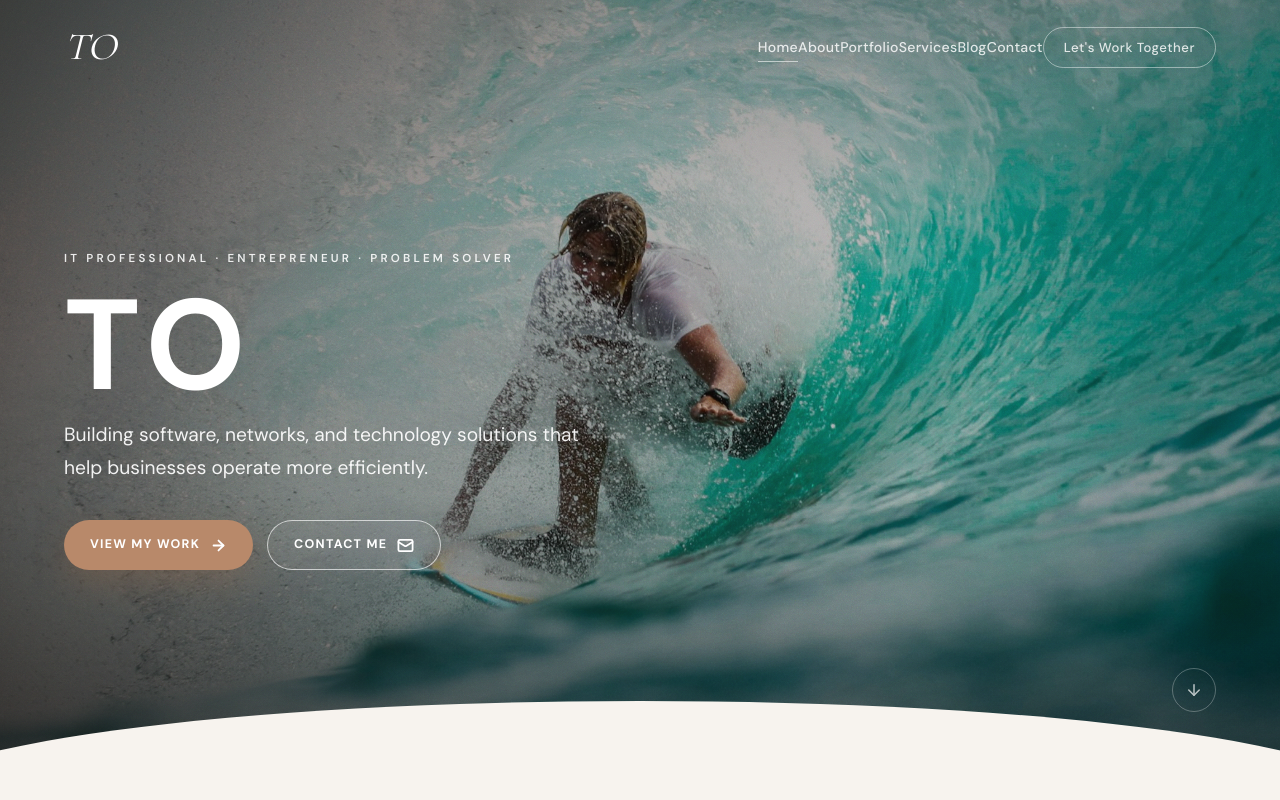
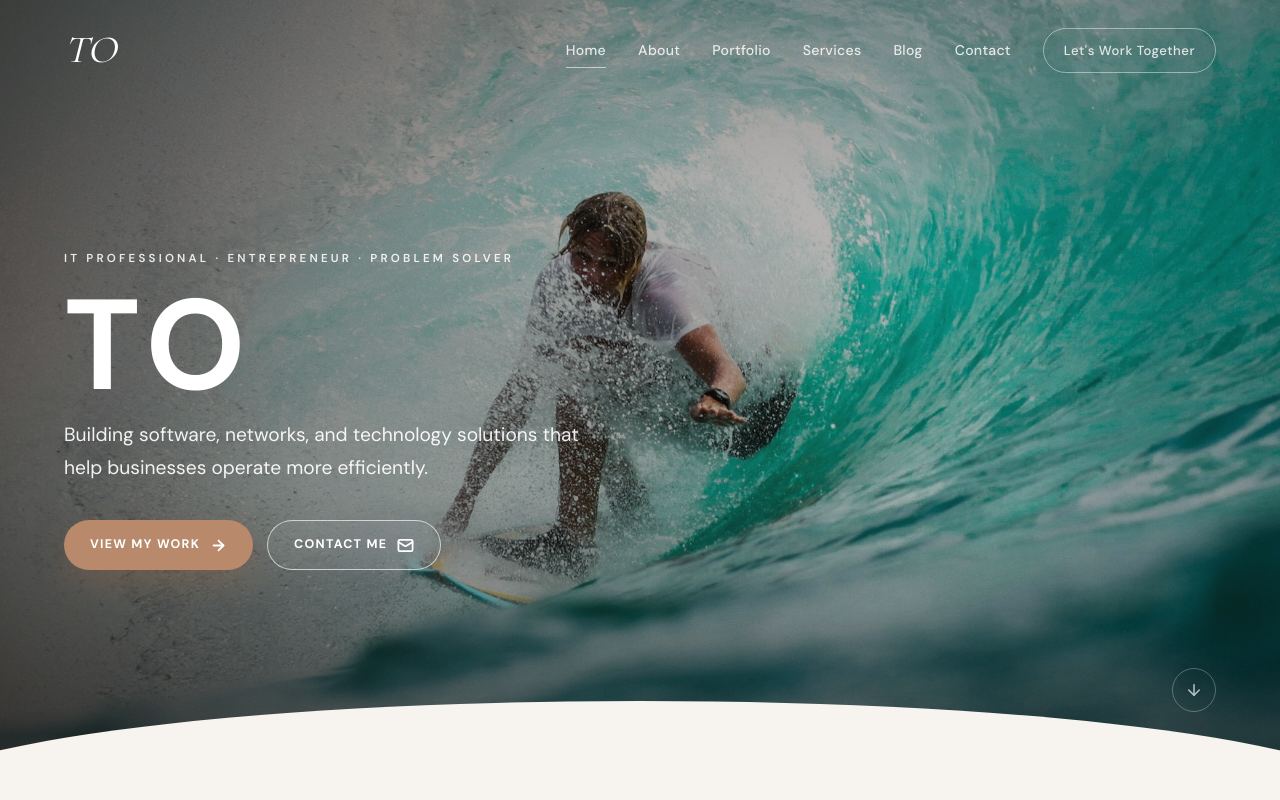
Before and after one commit to ajbeard26/me-itnx, a Next.js app: page / in a window 1280 px wide. Shown: the top 800 px of the page. Built offline with nearby package versions, Linux system fonts and the light colour scheme.

Commit message:
Improve mobile layout and navigation

```diff
--- a/app/globals.css
+++ b/app/globals.css
@@ -134,6 +134,10 @@ button { font: inherit; cursor: pointer; }
 }
 
 .nav-links a:hover { opacity: 1; }
+
+.nav-mobile-panel {
+  display: contents;
+}
 
 .nav-links a:first-child::after {
   content: "";
@@ -993,10 +997,10 @@ footer p:last-child { text-align: right; }
   }
 
   .nav-mobile-panel {
-    width: min(100%, 360px);
     display: flex;
     flex-direction: column;
     align-items: stretch;
+    width: min(100%, 360px);
     gap: 6px;
   }
 
```
